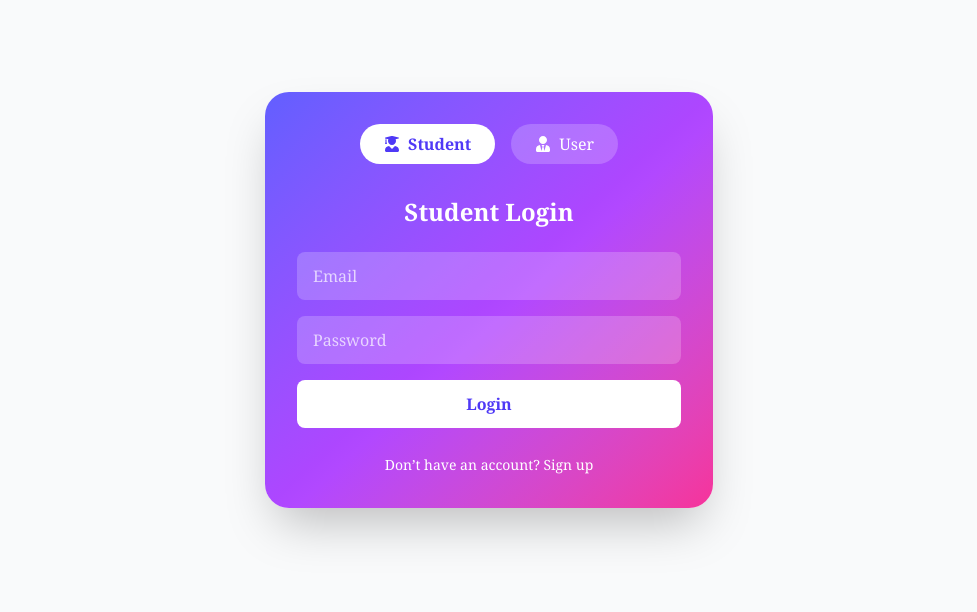
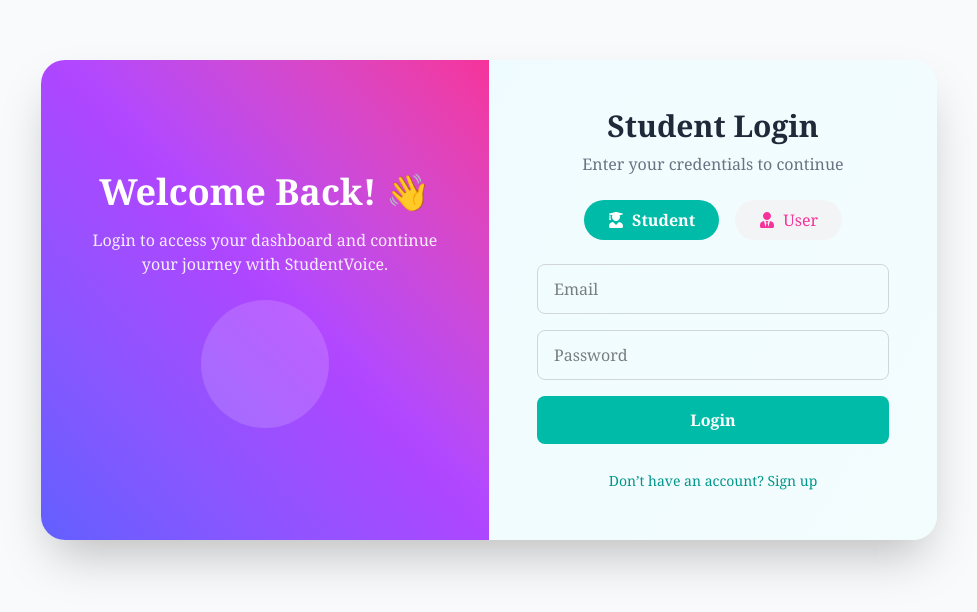
Before and after one commit to Ashithdeveloper/Student-voice, a React (Vite) app in the folder web/: page /login in a window 1280 px wide. Shown: the part 124-736 px from the top of the page, without its empty margins (151-1128 px from the left). Built offline with nearby package versions, Linux system fonts and the light colour scheme.

Commit message:
Recent UI and Updates

```diff
--- a/web/src/login/Login.jsx
+++ b/web/src/login/Login.jsx
@@ -6,16 +6,15 @@
 import { useNavigate } from "react-router-dom";
 import { toast } from "react-toastify";
 
-export default function Login() {
+export default function LoginSplitGradient() {
   const [activeTab, setActiveTab] = useState("student");
   const [email, setEmail] = useState("");
   const [password, setPassword] = useState("");
 
   const dispatch = useDispatch();
   const navigate = useNavigate();
-  const { loading, user, error, token } = useSelector((state) => state.auth || {});
+  const { loading, error } = useSelector((state) => state.auth || {});
 
-  // Handle errors from slice
   useEffect(() => {
     if (error) {
       toast.error(error);
@@ -23,22 +22,18 @@
     }
   }, [error, dispatch]);
 
-  // Submit login
   const handleSubmit = async (e) => {
     e.preventDefault();
-
     if (!email || !password) {
       toast.warn("Please enter both email and password");
       return;
     }
 
-    // Student tab redirects to mobile notice
     if (activeTab === "student") {
       navigate("/mobilesignupnotice");
       return;
     }
 
-    // Dispatch login
     const resultAction = await dispatch(loginUser({ email, password }));
 
     if (loginUser.fulfilled.match(resultAction)) {
@@ -53,37 +48,74 @@
   const handleStudentSignup = () => navigate("/mobilesignupnotice");
   const handleUserSignup = () => navigate("/signup");
 
-  const boxGradient =
-    activeTab === "student"
-      ? "bg-gradient-to-br from-indigo-500 via-purple-500 to-pink-500"
-      : "bg-gradient-to-br from-green-400 via-blue-400 to-purple-400";
+  // Completely independent light gradients
+  const gradientColors = {
+    student:
+      "linear-gradient(120deg, rgba(72,219,251,0.15), rgba(147,233,255,0.12), rgba(167,243,208,0.12))",
+    user:
+      "linear-gradient(120deg, rgba(255,183,197,0.15), rgba(255,218,185,0.12), rgba(194,176,255,0.12))",
+  };
 
   return (
-    <div className="min-h-screen font-serif flex items-center justify-center px-4 bg-gray-50">
+    <div className="min-h-screen font-serif flex items-center justify-center bg-gray-50 p-4">
       <motion.div
+        className="flex flex-col md:flex-row w-full max-w-4xl shadow-2xl rounded-3xl overflow-hidden"
         initial={{ scale: 0.9, opacity: 0 }}
         animate={{ scale: 1, opacity: 1 }}
-        transition={{ duration: 0.4 }}
-        className={`${boxGradient} w-full max-w-md backdrop-blur-xl rounded-3xl shadow-2xl p-8 text-white`}
+        transition={{ duration: 0.5 }}
       >
+        {/* Left Section - Welcome */}
+        <div className="md:w-1/2 bg-gradient-to-tr from-indigo-500 via-purple-500 to-pink-500 text-white flex flex-col items-center justify-center p-12">
+          <h1 className="text-4xl font-extrabold mb-4 text-center">
+            Welcome Back! 👋
+          </h1>
+          <p className="text-center text-white/90 mb-6 max-w-sm">
+            Login to access your dashboard and continue your journey with
+            StudentVoice.
+          </p>
+          <div className="w-32 h-32 rounded-full bg-white/20 animate-pulse" />
+        </div>
+
+        {/* Right Section - Login Form with gradient overlay */}
+        <div className="md:w-1/2 relative flex flex-col items-center justify-center p-12 overflow-hidden bg-white rounded-tr-3xl rounded-br-3xl">
+          {/* Sliding gradient overlay */}
+          <motion.div
+            className="absolute inset-0"
+            style={{
+              background: gradientColors[activeTab],
+              backgroundSize: "400% 400%",
+            }}
+            animate={{ backgroundPosition: ["0% 50%", "100% 50%"] }}
+            transition={{ repeat: Infinity, duration: 10, ease: "linear" }}
+          />
+
+          <div className="relative z-10 w-full max-w-md">
+            <h2 className="text-3xl font-bold mb-2 text-gray-800 text-center">
+              {activeTab === "student" ? "Student Login" : "User Login"}
+            </h2>
+            <p className="text-center mb-6 text-gray-500">
+              Enter your credentials to continue
+            </p>
+
             {/* Tabs */}
-        <div className="flex justify-center mb-8 space-x-4">
+            <div className="flex justify-center mb-6 space-x-4">
               <button
                 onClick={() => setActiveTab("student")}
                 className={`flex items-center gap-2 px-6 py-2 rounded-full transition ${
                   activeTab === "student"
-                ? "bg-white text-indigo-600 font-semibold"
-                : "bg-white/20 hover:bg-white/30"
+                    ? "bg-teal-500 text-white font-semibold"
+                    : "bg-gray-100 text-teal-600 hover:bg-gray-200"
                 }`}
               >
                 <FaUserGraduate /> Student
               </button>
+
               <button
                 onClick={() => setActiveTab("user")}
                 className={`flex items-center gap-2 px-6 py-2 rounded-full transition ${
                   activeTab === "user"
-                ? "bg-white text-indigo-600 font-semibold"
-                : "bg-white/20 hover:bg-white/30"
+                    ? "bg-pink-500 text-white font-semibold"
+                    : "bg-gray-100 text-pink-500 hover:bg-gray-200"
                 }`}
               >
                 <FaUserTie /> User
@@ -91,34 +123,29 @@
             </div>
 
             {/* Form */}
-        <motion.div
-          key={activeTab}
-          initial={{ x: 50, opacity: 0 }}
-          animate={{ x: 0, opacity: 1 }}
-          transition={{ duration: 0.4 }}
-        >
-          <h2 className="text-2xl font-bold mb-6 text-center">
-            {activeTab === "student" ? "Student Login" : "User Login"}
-          </h2>
-          <form className="space-y-4" onSubmit={handleSubmit}>
+            <form className="space-y-4 relative z-10" onSubmit={handleSubmit}>
               <input
                 type="email"
                 placeholder="Email"
-              className="w-full px-4 py-3 rounded-lg bg-white/20 placeholder-white/70 focus:outline-none focus:ring-2 focus:ring-white"
+                className="w-full px-4 py-3 rounded-lg border border-gray-300 focus:ring-2 focus:ring-indigo-500 focus:outline-none"
                 value={email}
                 onChange={(e) => setEmail(e.target.value)}
               />
               <input
                 type="password"
                 placeholder="Password"
-              className="w-full px-4 py-3 rounded-lg bg-white/20 placeholder-white/70 focus:outline-none focus:ring-2 focus:ring-white"
+                className="w-full px-4 py-3 rounded-lg border border-gray-300 focus:ring-2 focus:ring-indigo-500 focus:outline-none"
                 value={password}
                 onChange={(e) => setPassword(e.target.value)}
               />
               <button
                 type="submit"
                 disabled={loading}
-              className={`w-full py-3 rounded-lg text-indigo-600 font-semibold bg-white hover:bg-indigo-600 hover:text-white transition duration-300 ${
+                className={`w-full py-3 rounded-lg ${
+                  activeTab === "student"
+                    ? "bg-teal-500 hover:bg-teal-600 text-white"
+                    : "bg-pink-500 hover:bg-pink-600 text-white"
+                } font-semibold transition ${
                   loading ? "opacity-60 cursor-not-allowed" : ""
                 }`}
               >
@@ -126,24 +153,25 @@
               </button>
             </form>
 
-          <div className="mt-6 text-center">
+            <div className="mt-6 text-center relative z-10">
               {activeTab === "student" ? (
                 <button
                   onClick={handleStudentSignup}
-                className="text-sm hover:underline hover:text-white/80 transition"
+                  className="text-sm text-teal-600 hover:underline hover:text-teal-700 transition"
                 >
                   Don’t have an account? Sign up
                 </button>
               ) : (
                 <button
                   onClick={handleUserSignup}
-                className="text-sm hover:underline hover:text-white/80 transition"
+                  className="text-sm text-pink-500 hover:underline hover:text-pink-700 transition"
                 >
                   Don’t have an account? Sign up
                 </button>
               )}
             </div>
-        </motion.div>
+          </div>
+        </div>
       </motion.div>
     </div>
   );
--- a/web/src/login/SignUp.jsx
+++ b/web/src/login/SignUp.jsx
@@ -1,15 +1,16 @@
-import React, { useState, useEffect, useRef } from "react";
+import React, { useState, useEffect } from "react";
 import { useDispatch, useSelector } from "react-redux";
 import { registerUser, clearError } from "../slices/authSlice";
 import { useNavigate } from "react-router-dom";
 import { toast } from "react-toastify";
 import { motion } from "framer-motion";
 
-export default function SignUp() {
+export default function CenteredSplitSignUpGradient() {
   const [name, setName] = useState("");
   const [email, setEmail] = useState("");
   const [password, setPassword] = useState("");
   const [confirmPassword, setConfirmPassword] = useState("");
+  const [activeTab, setActiveTab] = useState("user"); // optional: if you have tabs
 
   const dispatch = useDispatch();
   const navigate = useNavigate();
@@ -17,9 +18,6 @@
   const loading = useSelector((state) => state.auth?.loading ?? false);
   const error = useSelector((state) => state.auth?.error ?? null);
 
-  const redirectedRef = useRef(false);
-
-  // Show slice errors
   useEffect(() => {
     if (error) {
       toast.error(error);
@@ -29,7 +27,6 @@
 
   const handleSubmit = async (e) => {
     e.preventDefault();
-
     if (!name || !email || !password || !confirmPassword) {
       toast.warn("Please fill all fields");
       return;
@@ -39,8 +36,9 @@
       return;
     }
 
-    const resultAction = await dispatch(registerUser({ name, email, password, role: "viewer" }));
-
+    const resultAction = await dispatch(
+      registerUser({ name, email, password, role: "viewer" })
+    );
     if (registerUser.fulfilled.match(resultAction)) {
       toast.success("Signup successful!");
       navigate("/home", { replace: true });
@@ -49,53 +47,88 @@
     }
   };
 
-  const gradient = "from-pink-200 via-yellow-200 to-green-200";
+  // Separate light gradients for tabs (or just use one for now)
+  const gradientColors = {
+    student:
+      "linear-gradient(120deg, rgba(167,243,208,0.15), rgba(186,230,253,0.12), rgba(253,230,138,0.12))",
+    user:
+      "linear-gradient(120deg, rgba(255,193,227,0.15), rgba(255,214,165,0.12), rgba(217,191,255,0.12))",
+  };
 
   return (
-    <div className="min-h-screen font-serif flex items-center justify-center px-4 bg-gray-50">
+    <div className="min-h-screen font-serif flex items-center justify-center bg-gray-50 p-4">
       <motion.div
+        className="flex flex-col md:flex-row w-full max-w-4xl shadow-2xl rounded-3xl overflow-hidden"
         initial={{ scale: 0.9, opacity: 0 }}
         animate={{ scale: 1, opacity: 1 }}
-        transition={{ duration: 0.4 }}
-        className={`w-full max-w-md p-[2px] rounded-3xl bg-gradient-to-br ${gradient} shadow-2xl`}
+        transition={{ duration: 0.5 }}
       >
-        <div className="bg-white/60 backdrop-blur-lg rounded-3xl p-8 shadow-lg">
-          <h2 className="text-2xl font-bold mb-6 text-center text-gray-800">
-            User SignUp
+        {/* Left Section - Welcome */}
+        <div className="md:w-1/2 bg-gradient-to-tr from-indigo-500 via-purple-500 to-pink-500 text-white flex flex-col items-center justify-center p-12">
+          <h1 className="text-4xl font-extrabold mb-4 text-center">
+            Welcome! ✨
+          </h1>
+          <p className="text-center text-white/90 mb-6 max-w-sm">
+            Join our community to access exclusive resources, connect with
+            professionals, and manage your profile effortlessly.
+          </p>
+          <div className="w-32 h-32 rounded-full bg-white/25 animate-pulse" />
+        </div>
+
+        {/* Right Section - Signup Form with light sliding gradient */}
+        <div className="md:w-1/2 relative flex flex-col items-center justify-center p-12 overflow-hidden bg-white rounded-tr-3xl rounded-br-3xl">
+          {/* Gradient overlay */}
+          <motion.div
+            className="absolute inset-0"
+            style={{
+              background: gradientColors[activeTab],
+              backgroundSize: "400% 400%",
+            }}
+            animate={{ backgroundPosition: ["0% 50%", "100% 50%"] }}
+            transition={{ repeat: Infinity, duration: 12, ease: "linear" }}
+          />
+
+          <div className="relative z-10 w-full max-w-md">
+            <h2 className="text-3xl font-bold mb-2 text-gray-800 text-center">
+              Create Account
             </h2>
-          <form className="space-y-4" onSubmit={handleSubmit}>
+            <p className="text-center mb-6 text-gray-500">
+              Fill in your details to sign up
+            </p>
+
+            <form className="space-y-4 relative z-10" onSubmit={handleSubmit}>
               <input
                 type="text"
                 placeholder="Full Name"
-              className="w-full px-4 py-3 rounded-lg bg-white/50 placeholder-gray-600 text-gray-800 focus:outline-none focus:ring-2 focus:ring-gray-400"
+                className="w-full px-4 py-3 rounded-lg border border-gray-300 focus:ring-2 focus:ring-indigo-500 focus:outline-none"
                 value={name}
                 onChange={(e) => setName(e.target.value)}
               />
               <input
                 type="email"
                 placeholder="Email"
-              className="w-full px-4 py-3 rounded-lg bg-white/50 placeholder-gray-600 text-gray-800 focus:outline-none focus:ring-2 focus:ring-gray-400"
+                className="w-full px-4 py-3 rounded-lg border border-gray-300 focus:ring-2 focus:ring-indigo-500 focus:outline-none"
                 value={email}
                 onChange={(e) => setEmail(e.target.value)}
               />
               <input
                 type="password"
                 placeholder="Password"
-              className="w-full px-4 py-3 rounded-lg bg-white/50 placeholder-gray-600 text-gray-800 focus:outline-none focus:ring-2 focus:ring-gray-400"
+                className="w-full px-4 py-3 rounded-lg border border-gray-300 focus:ring-2 focus:ring-indigo-500 focus:outline-none"
                 value={password}
                 onChange={(e) => setPassword(e.target.value)}
               />
               <input
                 type="password"
                 placeholder="Confirm Password"
-              className="w-full px-4 py-3 rounded-lg bg-white/50 placeholder-gray-600 text-gray-800 focus:outline-none focus:ring-2 focus:ring-gray-400"
+                className="w-full px-4 py-3 rounded-lg border border-gray-300 focus:ring-2 focus:ring-indigo-500 focus:outline-none"
                 value={confirmPassword}
                 onChange={(e) => setConfirmPassword(e.target.value)}
               />
               <button
                 type="submit"
                 disabled={loading}
-              className={`w-full py-3 rounded-lg bg-white text-gray-800 font-semibold hover:bg-gray-100 transition ${
+                className={`w-full py-3 rounded-lg bg-indigo-600 text-white font-semibold hover:bg-indigo-700 transition ${
                   loading ? "opacity-60 cursor-not-allowed" : ""
                 }`}
               >
@@ -103,6 +136,7 @@
               </button>
             </form>
           </div>
+        </div>
       </motion.div>
     </div>
   );
--- a/web/src/pages/Community.jsx
+++ b/web/src/pages/Community.jsx
@@ -12,7 +12,7 @@
   }, [dispatch]);
 
   return (
-    <div className="p-4">
+    <div className="p-4 text-center font-serif">
       <h1 className="text-2xl font-bold mb-4">Community Discussions</h1>
       <div className="grid gap-4 md:grid-cols-2 lg:grid-cols-3">
         {discussions.map((discussion) => (
```
Also changed, not shown: web/src/pages/Profile.jsx (+15 -2 lines). Lines whose indentation alone changed are shown as unchanged.
